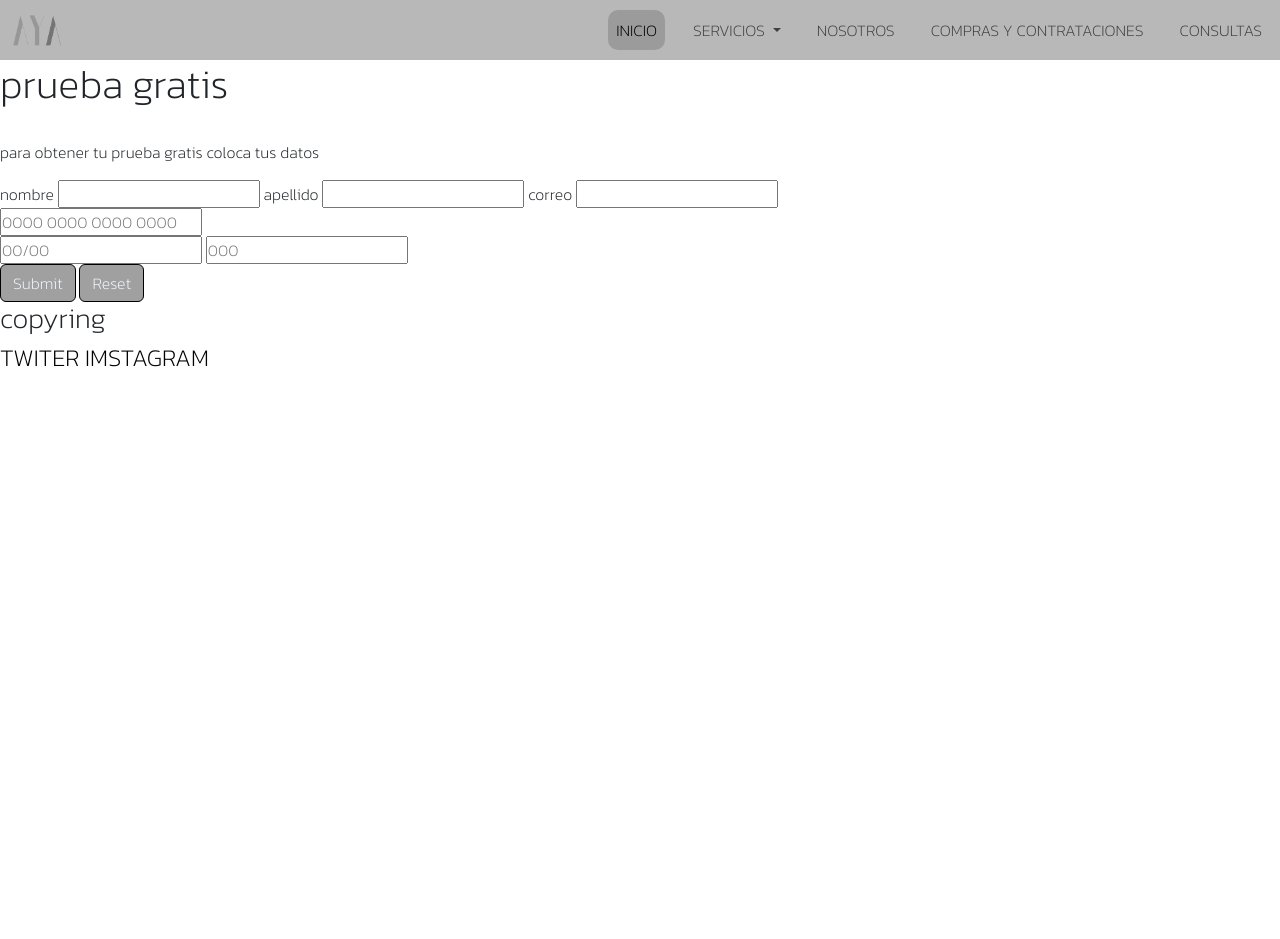
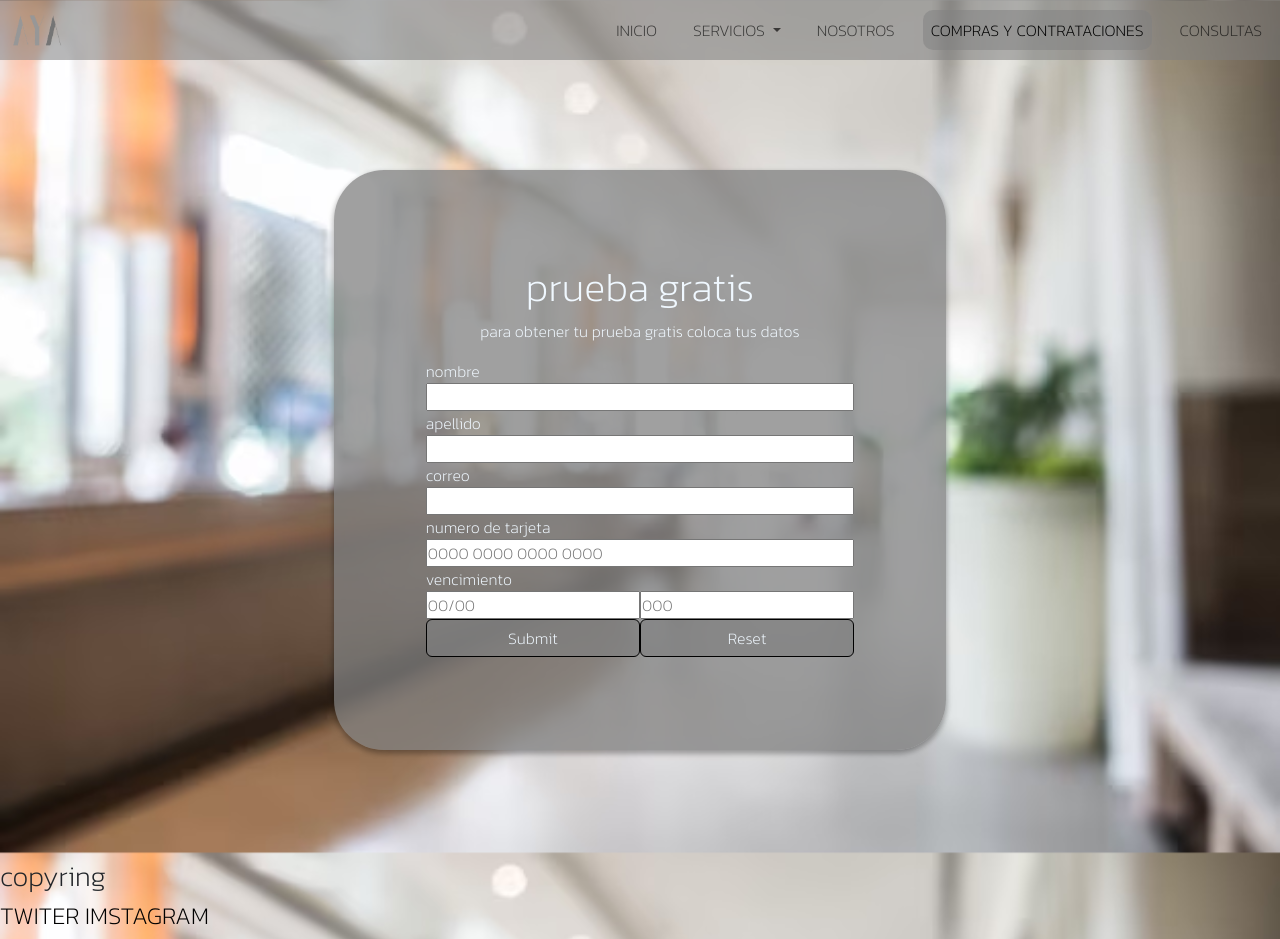
Before and after one commit to Aromcho/PreEtrega2AromAguilar, a plain HTML site: page html/contratacion.html in a window 1280 px wide. Before the commit the page ends 800 px from the top, so only its background shows below. Drawn offline with nearby package versions, Linux system fonts and the light colour scheme; files that its build step writes are made by us from their sources.

Commit message:
termine de darle un estilo nuevo a la seccion de compras y contrataciones7

```diff
--- a/css/style.css
+++ b/css/style.css
@@ -58,9 +58,6 @@ nav {
 .dropdown-item:hover {
     background-color:rgba(128, 128, 128, 0.514);
 }
-/*.dropdown-item {
-    background-color: pink;
-}*/
 a {
     text-transform: uppercase;
     text-decoration: none;
@@ -109,9 +106,10 @@ a {
     animation-delay: .2s;
     background-color: rgba(255, 192, 203, 0.623);
     box-shadow: rgba(0, 0, 0, 0.16) 0px 3px 6px, rgba(0, 0, 0, 0.23) 0px 3px 6px;
-    transition: 1s ;
+    transition: .3s ;
 }
 .card:hover {
+    color: aliceblue;
     background-color: rgba(128, 128, 128, 0.747);
     box-shadow: rgba(50, 50, 93, 0.25) 0px 50px 100px -20px, rgba(0, 0, 0, 0.3) 0px 30px 60px -30px, rgba(10, 37, 64, 0.35) 0px -2px 6px 0px inset;
 }
@@ -267,5 +265,54 @@ grid-template-areas:
     width: 600px;
     padding: 20px;
 }
+/* compras y contrataciones */
+.formulario {
+    height: 100vh;
+    display: grid;
+    grid-template-columns:30% 40% 30%;
+    grid-template-rows: 20% 60% 20%;
+    grid-template-areas:
+    ". . ."
+    ". cont ."
+    ". . ." ;
+
+}
+.contenedor {
+    margin: -50px;
+    grid-area: cont;
+    background-color: rgba(128, 128, 128, 0.747);
+    border-radius: 50px;
+    color: aliceblue;
+    display: flex;
+    justify-content: center;
+    align-items: center;
+    animation:slide-in-elliptic-top-fwd .7s cubic-bezier(.25,.46,.45,.94) both;
+    animation-delay: .2s;
+    box-shadow: rgba(0, 0, 0, 0.16) 0px 3px 6px, rgba(0, 0, 0, 0.23) 0px 3px 6px;
+    transition: .3s;
+
+
+
+}
+.contenedor:hover {
+    background-color: rgba(255, 192, 203, 0.623);
+    color: black;
+
+}
+.prueba {
+    width: 70%;
+    display:flex;
+    flex-direction: column;
+}
+.clave, .vencimiento {
+    width: 100%;
+
+}
+.mitad {
+    display: grid;
+    grid-template-columns: 1fr 1fr;
+    grid-template-rows: 1fr;
+}
+
 
 @keyframes slide-in-elliptic-top-fwd{0%{transform:translateY(-600px) rotateX(-30deg) scale(0);transform-origin:50% 100%;opacity:0}100%{transform:translateY(0) rotateX(0) scale(1);transform-origin:50% 1400px;opacity:1}}
--- a/html/contratacion.html
+++ b/html/contratacion.html
@@ -2,8 +2,8 @@
 <html lang="en">
 <head>
     <link href="https://cdn.jsdelivr.net/npm/bootstrap@5.3.1/dist/css/bootstrap.min.css" rel="stylesheet" integrity="sha384-4bw+/aepP/YC94hEpVNVgiZdgIC5+VKNBQNGCHeKRQN+PtmoHDEXuppvnDJzQIu9" crossorigin="anonymous">
-    <link rel="shortcut icon" href="./aya/ayalogo1.png" type="image/x-icon">
-    <link rel="stylesheet" href="./css/style.css">
+    <link rel="shortcut icon" href="../aya/ayalogo1.png" type="image/x-icon">
+    <link rel="stylesheet" href="../css/style.css">
     <meta charset="UTF-8">
     <meta name="viewport" content="width=device-width, initial-scale=1.0">
     <title>AYA contaduria</title>
@@ -12,7 +12,7 @@
     <header>
         <nav class=" navbar navbar-expand-lg">
           <div class="container-fluid ">
-              <a class="logo navbar-brand" href="index.html"><img src="/aya/ayalogo1.png" alt="logo aya" width="50px"></a>
+              <a class="logo navbar-brand" href="../index.html"><img src="../aya/ayalogo1.png" alt="logo aya" width="50px"></a>
             <button class="navbar-toggler" type="button" data-bs-toggle="collapse" data-bs-target="#navbarSupportedContent" aria-controls="navbarSupportedContent" aria-expanded="false" aria-label="Toggle navigation">
               <span class="navbar-toggler-icon"></span>
             </button>
@@ -20,25 +20,25 @@
             <div class="collapse navbar-collapse col-md-auto" id="navbarSupportedContent">
               <ul class="navbar-nav me-auto mb-2 mb-lg-0">
                 <li class="nav-item">
-                  <a class="nav-link active" aria-current="page" href="index.html">inicio</a>
+                  <a class="nav-link " aria-current="page" href="../index.html">inicio</a>
                 </li>
                 <li class="nav-item dropdown">
                   <a class="nav-link dropdown-toggle" href="#" role="button" data-bs-toggle="dropdown" aria-expanded="false">
                     servicios
                   </a>
                   <ul class="dropdown-menu">
-                    <li><a class="dropdown-item" href="/html/servicios.html">Asesoria Empresarial</a></li>
-                    <li><a class="dropdown-item" href="/html/servicios.html">Asesoria personal</a></li>
+                    <li><a class="dropdown-item" href="./servicios.html">Asesoria Empresarial</a></li>
+                    <li><a class="dropdown-item" href="./servicios.html">Asesoria personal</a></li>
                   </ul>
                 </li>
                 <li class="nav-item">
-                  <a class="nav-link" href="/html/nosotros.html">nosotros</a>
+                  <a class="nav-link" href="./nosotros.html">nosotros</a>
+                </li>
+                <li class="nav-item ">
+                  <a class="nav-link active" href="./contratacion.html">compras y contrataciones</a>
                 </li>
                 <li class="nav-item">
-                  <a class="nav-link" href="/html/contratacion.html">compras y contrataciones</a>
-                </li>
-                <li class="nav-item">
-                  <a class="nav-link" href="/html/prefre.html">consultas</a>
+                  <a class="nav-link" href="./prefre.html">consultas</a>
                 </li>
               </ul>
             </div>
@@ -47,29 +47,30 @@
         </nav>
       </header>
 
-    <main class="mp scale-in-center">
+    <main class="mp scale-in-center formulario">
+      <div class="contenedor">
         <form class="prueba">
-        <h1>prueba gratis</h1>
-        <br>
-
-        <p>para obtener tu prueba gratis coloca tus datos</p>
+        <h1 class="text-center">prueba gratis</h1>
+        <p class="text-center">para obtener tu prueba gratis coloca tus datos</p>
             <label for="nombre">nombre</label>
             <input type="text" id="nombre">
             <label for="apellido">apellido</label>
             <input type="text" id="apellido">
             <label for="correo">correo</label>
-            <input type="text" id="correo"><br>
-            <input type="text" id="cbu" placeholder="0000 0000 0000 0000"><br>
-            <input type="text" id="fecha" placeholder="00/00">
-            <input type="text" id="cbb" placeholder="000"><br>
+            <input type="text" id="correo">
+            <label for="cbu">numero de tarjeta</label>
+            <input type="text" id="cbu" placeholder="0000 0000 0000 0000">
+            <label for="fecha vencimiento">vencimiento </label>
+            <div class="mitad">
+            <input type="text" class="vencimiento" id="fecha" placeholder="00/00">
+            <input type="text" class="clave" id="vencimiento" placeholder="000">
+            </div>
+            <div class="mitad">
             <input type="submit" class="btn">
             <input type="reset" class="btn">
-
-
-
-
-
+            </div>
         </form>
+      </div>
     </main>
 
     <footer>
```
Also changed, not shown: html/nosotros.html (+9 -9 lines), html/prefre.html (+9 -9 lines), html/servicios.html (+4 -4 lines), index.html (+3 -3 lines).
